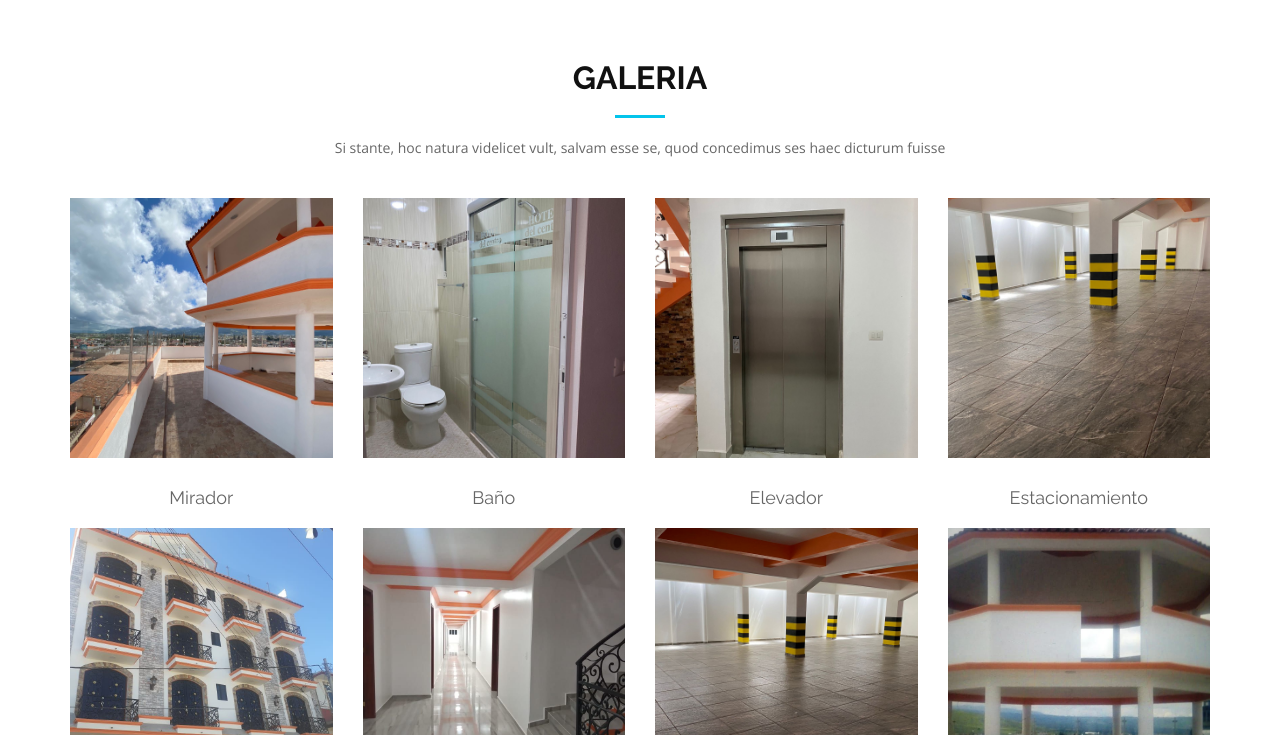
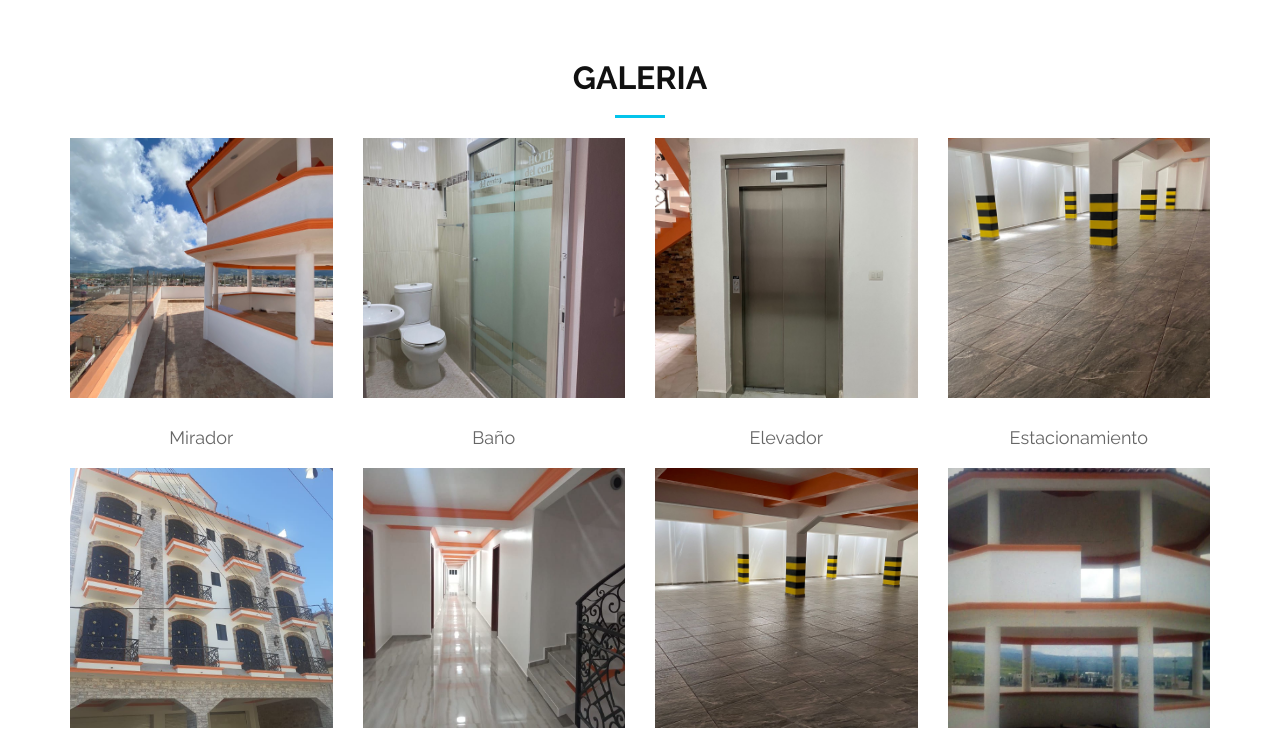
Before and after one commit to javier1104/hoteldelcentro, a plain HTML site: page index.html in a window 1280 px wide. Shown: the part 3600-4335 px from the top of the page. Drawn offline with nearby package versions, Linux system fonts and the light colour scheme.

Commit message:
quite un texto

```diff
--- a/index.html
+++ b/index.html
@@ -280,7 +280,7 @@
         <div class="col-md-12">
           <h3 class="section-title">Galeria</h3>
           <div class="section-title-divider"></div>
-          <p class="section-description">Si stante, hoc natura videlicet vult, salvam esse se, quod concedimus ses haec dicturum fuisse</p>
+          <!-- <p class="section-description">Si stante, hoc natura videlicet vult, salvam esse se, quod concedimus ses haec dicturum fuisse</p> -->
         </div>
       </div>
 
```
